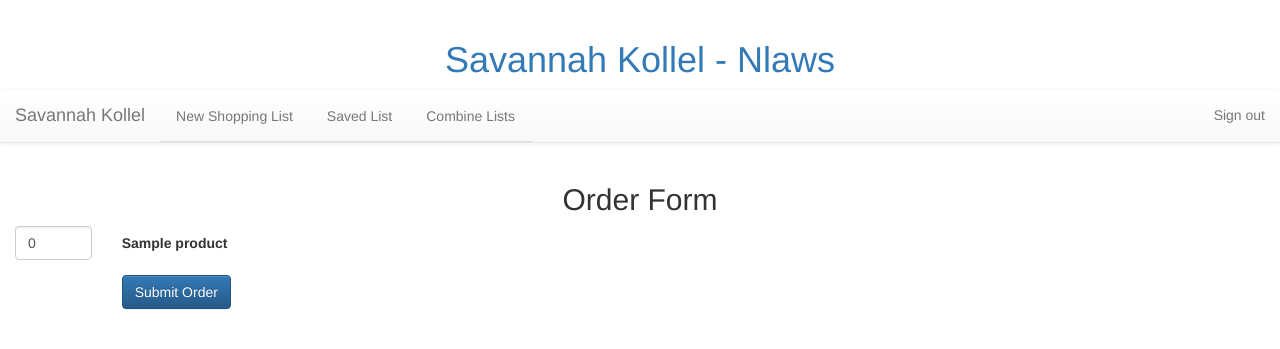
After one commit to simlist/savkollel, a Django app: template nlaws/templates/nlaws/product_list.html in a window 1280 px wide. The commit adds this page. Shown: the top 349 px of the page. Run offline with Django 3.2, Linux system fonts and the light colour scheme; the template is opened without the code that fills it: values that come from a table or form of the project are taken from there, others are empty; tables that the repository leaves empty hold one stand-in row (values such as "Sample post"); parts of the project's set-up code (start-up, migrations or seed data) failed here and were passed over; some libraries are stand-ins or nearby versions.

Commit message:
Perfecting base template

```diff
--- a/nlaws/templates/nlaws/base.html
+++ b/nlaws/templates/nlaws/base.html
@@ -3,15 +3,17 @@
 <html lang="en" xmlns="http://www.w3.org/1999/xhtml">
 <head>
     <meta charset="utf-8" />
-    <<meta name="viewport" content="width=device-width, initial-scale=1">
+    <meta name="viewport" content="width=device-width, initial-scale=1">
 
     <title>Savannah kollel - nlaws {%block title%}{%endblock%}</title>
     <link href="https://maxcdn.bootstrapcdn.com/bootstrap/3.3.7/css/bootstrap.min.css"
           rel="stylesheet" integrity="sha384-BVYiiSIFeK1dGmJRAkycuHAHRg32OmUcww7on3RYdg4Va+PmSTsz/K68vbdEjh4u" crossorigin="anonymous">
+    <link rel="stylesheet" href="https://maxcdn.bootstrapcdn.com/bootstrap/3.3.7/css/bootstrap-theme.min.css" integrity="sha384-rHyoN1iRsVXV4nD0JutlnGaslCJuC7uwjduW9SVrLvRYooPp2bWYgmgJQIXwl/Sp" crossorigin="anonymous">
 </head>
 <body>
-    <h1>Savannah Kollel - Nlaws</h1>
+    <h1 class="text-center"><a href={% url 'nlaws:index' %}>Savannah Kollel - Nlaws</a></h1>
     <nav role="navigation" class="navbar navbar-default navbar-static-top">
+        <div class="container-fluid">
         <div class="navbar-header">
             <button type="button" data-target="#navbarCollapse" data-toggle="collapse" class="navbar-toggle">
                 <span class="sr-only">Toggle navigation</span>
@@ -19,20 +21,21 @@
                 <span class="icon-bar"></span>
                 <span class="icon-bar"></span>
             </button>
-            <a href="#" class="navbar-brand">Savannah Kollel</a>
+            <a href={% url 'nlaws:index' %} class="navbar-brand">Savannah Kollel</a>
         </div>
         <div id="navbarCollapse" class="collapse navbar-collapse">
-            <ul class="nav navbar-nav">
-                <li><a href="#">New Shopping List</a></li>
+            <ul class="nav navbar-nav nav-tabs">
+                <li><a href={% url 'nlaws:shoppinglist' %}>New Shopping List</a></li>
                 <li><a href="#">Saved List</a></li>
                 <li><a href="#">Combine Lists</a></li>
             </ul>
-            <ul class="nav navbar-nav navbar-right">
-                <li><a href="#">Sign out</a></li>
+            <ul class="nav navbar-nav navbar-right nav-pills">
+                <li><a href={% url 'logout' %}>Sign out</a></li>
             </ul>
         </div>
+    </div>
 </nav>
-    {%block content%}{%endblock%}
+    <div class="container-fluid">{%block content%}{%endblock%}</div>
 
     <script src="https://ajax.googleapis.com/ajax/libs/jquery/2.2.4/jquery.min.js"></script>
     <script src="https://maxcdn.bootstrapcdn.com/bootstrap/3.3.7/js/bootstrap.min.js"
--- /dev/null
+++ b/nlaws/templates/nlaws/index.html
@@ -0,0 +1,5 @@
+{% extends 'nlaws/base.html' %}
+{% block title %}Home{% endblock %}
+{% block content %}
+
+{% endblock %}
--- /dev/null
+++ b/nlaws/templates/nlaws/product_list.html
@@ -0,0 +1,23 @@
+{% extends 'nlaws/base.html' %}
+{% block title %}Order Form{% endblock %}
+{% block content %}
+    <h2 class="text-center">Order Form</h2>
+    <form class="form-horizontal" action={% url 'nlaws:shoppinglist' %} method="post">
+    {% csrf_token %}
+    {% for product in product_list %}
+    <div class="form-group">
+        <div class="col-xs-3 col-sm-2 col-md-1">
+            <input type="number" value="0" min="0" max="1000" step="1"
+                   class="form-control" name={{ product.id }} id={{ product.id }}>
+        </div>
+        <div class="col-xs-9 col-sm-10 col-md-11">
+            <label for={{ product.id }} class="control-label">{{ product.name }}</label>
+        </div>
+    </div>
+    {% endfor %}
+    <div class="form-group">
+        <div class="col-xs-offset-1 col-xs-11">
+            <button type="submit" class="btn btn-primary">Submit Order</button>
+        </div>
+</form>
+{% endblock %}
```
